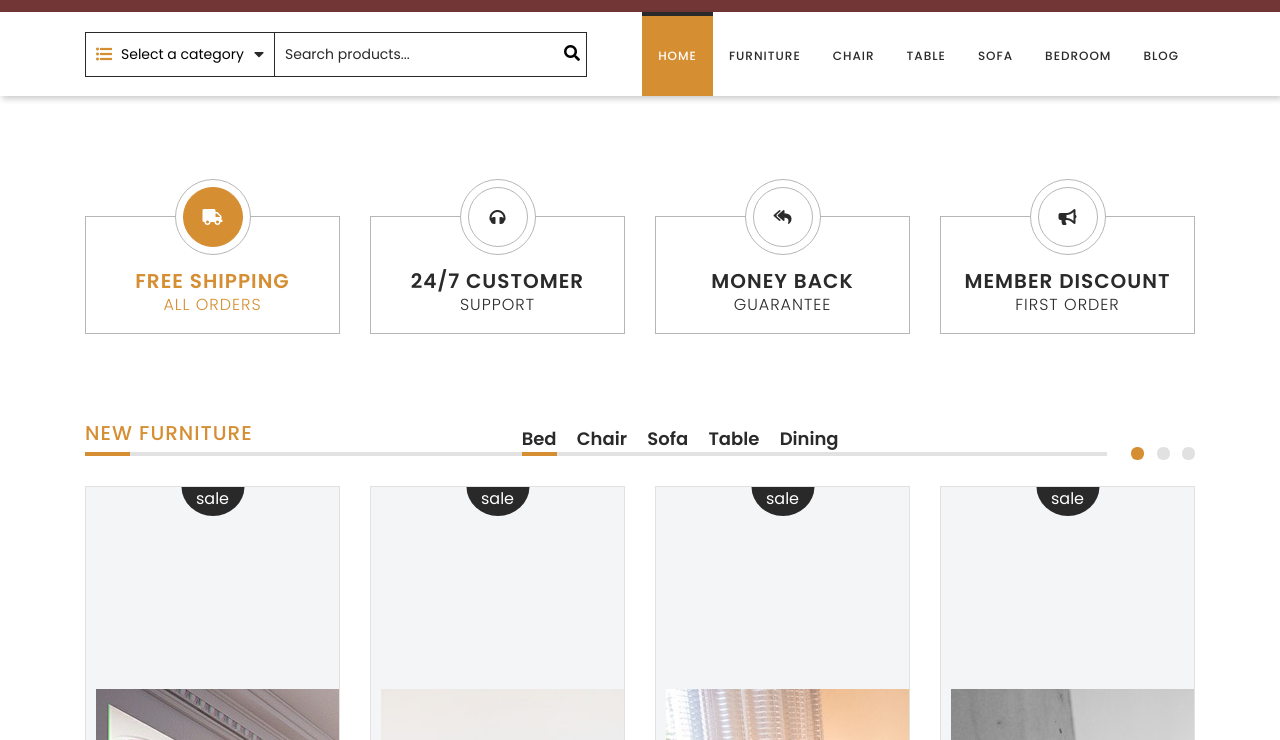
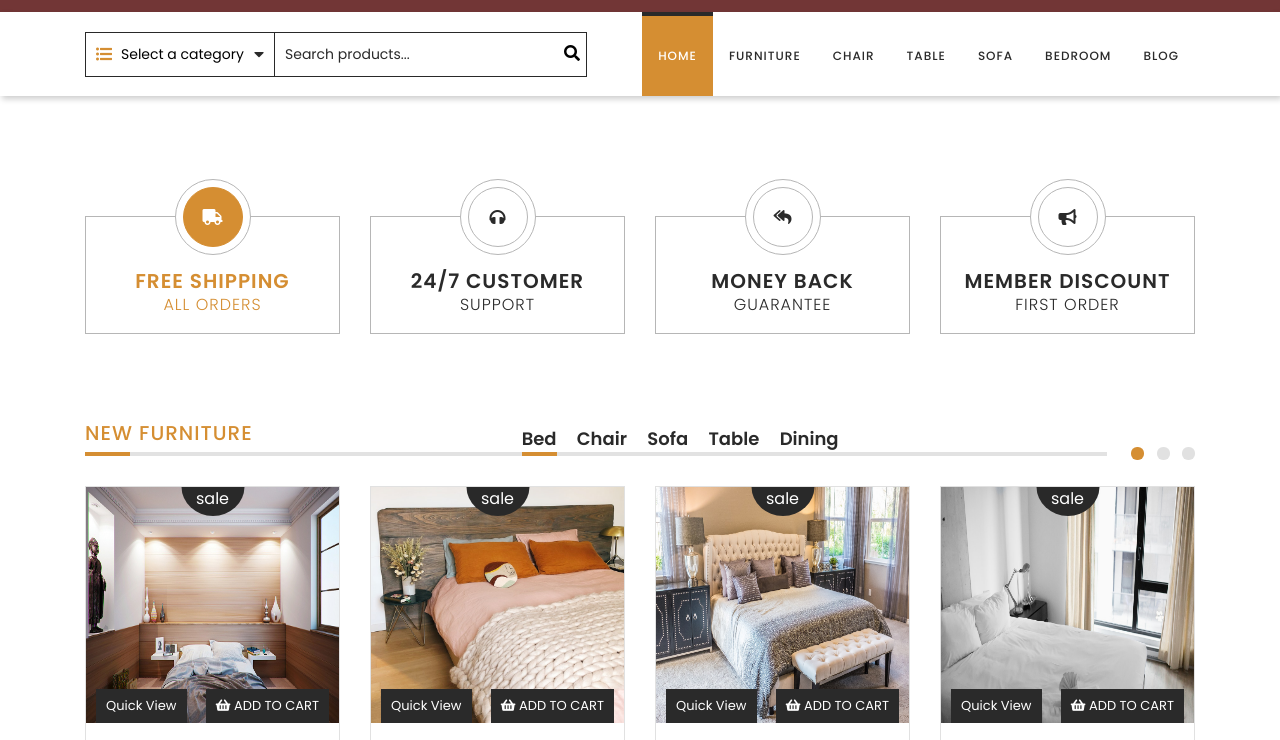
Before and after one commit to Varenthein/WDP-1906-01, a website built with Parcel: page src/index.html in a window 1280 px wide. Shown: the part 189-929 px from the top of the page. Built offline with nearby package versions, Linux system fonts and the light colour scheme.

Commit message:
Add styles for images in product-box

```diff
--- a/src/sass/components/_product-box.scss
+++ b/src/sass/components/_product-box.scss
@@ -14,6 +14,16 @@
     }
     overflow: hidden;
     align-items: flex-end;
+    z-index: 1;
+
+    >img {
+      position: absolute;
+      top: 0;
+      left: 0;
+      height: 100%;
+      width: 100%;
+      z-index: -1;
+    }
 
     .sale {
       position: absolute;
```
